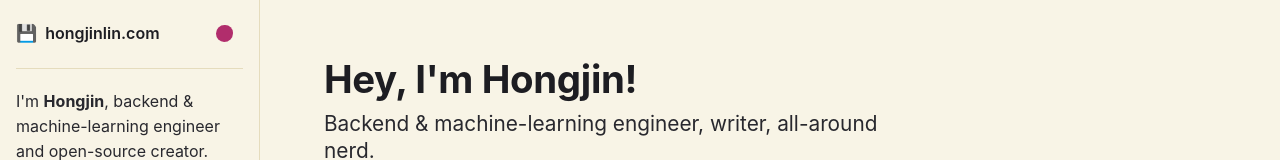
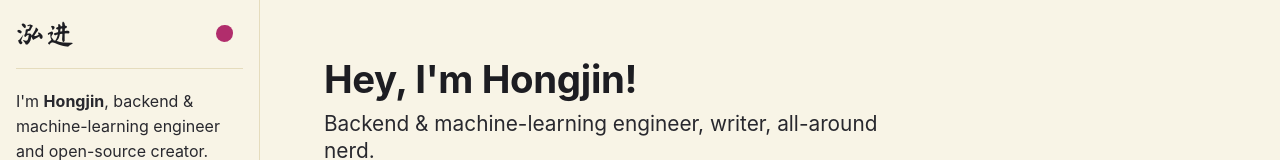
Before and after one commit to Hongjin-Lin/portfolio-site, a React (Vite) app: page / in a window 1280 px wide. Shown: the top 160 px of the page. Built offline with nearby package versions, Linux system fonts and the light colour scheme; a web font is replaced by a local one.

Commit message:
Add handwritten Hongjin wordmark

```diff
--- a/src/App.jsx
+++ b/src/App.jsx
@@ -82,7 +82,7 @@ export function App() {
   return (
     <div className="tn-shell">
       <header className="tn-mobile-nav">
-        <a className="tn-brand" href="/"><span className="tn-floppy">💾</span>hongjinlin.com</a>
+        <a className="tn-brand tn-brand--wordmark" href="/" aria-label="泓进主页">泓进</a>
         <div className="tn-mobile-actions">
           <button className="tn-dot" onClick={cycleAccent} aria-label="Cycle theme color"><i /></button>
           <button className="tn-moon" onClick={() => setDark(!dark)} aria-label={dark ? "Switch to light theme" : "Switch to dark theme"}>{dark ? "☀️" : "🌙"}</button>
@@ -98,7 +98,7 @@ export function App() {
       </header>
       <aside className="tn-side">
         <section className="tn-sec tn-sec--brand">
-          <a className="tn-brand" href="/"><span className="tn-floppy">💾</span>hongjinlin.com</a>
+          <a className="tn-brand tn-brand--wordmark" href="/" aria-label="泓进主页">泓进</a>
           <button className="tn-dot" onClick={cycleAccent} title={"Theme color: " + ACCENT_NAMES[ACCENTS.indexOf(accent)]} aria-label="Cycle theme color"><i /></button>
         </section>
         <section className="tn-sec">
--- a/src/styles.css
+++ b/src/styles.css
@@ -1,6 +1,14 @@
 @import "@fontsource-variable/outfit";
 @import "@fontsource-variable/google-sans-code";
 @import "@fontsource-variable/google-sans-flex";
+
+@font-face {
+  font-family: "Ma Shan Zheng Logo";
+  src: url("/fonts/ma-shan-zheng-hongjin.ttf") format("truetype");
+  font-style: normal;
+  font-weight: 400;
+  font-display: swap;
+}
 
 :root {
   /* tania.dev replica tokens */
@@ -42,7 +50,7 @@ h1, h2, h3 { margin: 0; font-family: "Outfit Variable", -apple-system, BlinkMacS
 .tn-sec { padding: 0 0 16px; margin: 0 16px 20px; border-bottom: 1px solid var(--tn-border); }
 .tn-sec--brand { display: flex; align-items: center; justify-content: space-between; margin-top: 14px; }
 .tn-brand { display: flex; align-items: center; gap: 8px; font-weight: 600; font-size: 16px; color: var(--tn-heading); text-decoration: none; }
-.tn-floppy { font-size: 17px; }
+.tn-brand--wordmark { font-family: "Ma Shan Zheng Logo", "KaiTi", cursive; font-size: 28px; font-weight: 400; letter-spacing: .08em; line-height: 1; }
 .tn-dot { width: 38px; height: 38px; border: 0; border-radius: 8px; background: transparent; cursor: pointer; display: flex; align-items: center; justify-content: center; }
 .tn-dot i { width: 17px; height: 17px; border-radius: 50% 46% 52% 48%; background: var(--tn-accent); transition: transform .2s ease; }
 .tn-dot:hover i { transform: scale(1.12); }
```
Also changed, not shown: public/fonts/OFL-ma-shan-zheng.txt (added), public/fonts/ma-shan-zheng-hongjin.ttf (added).
